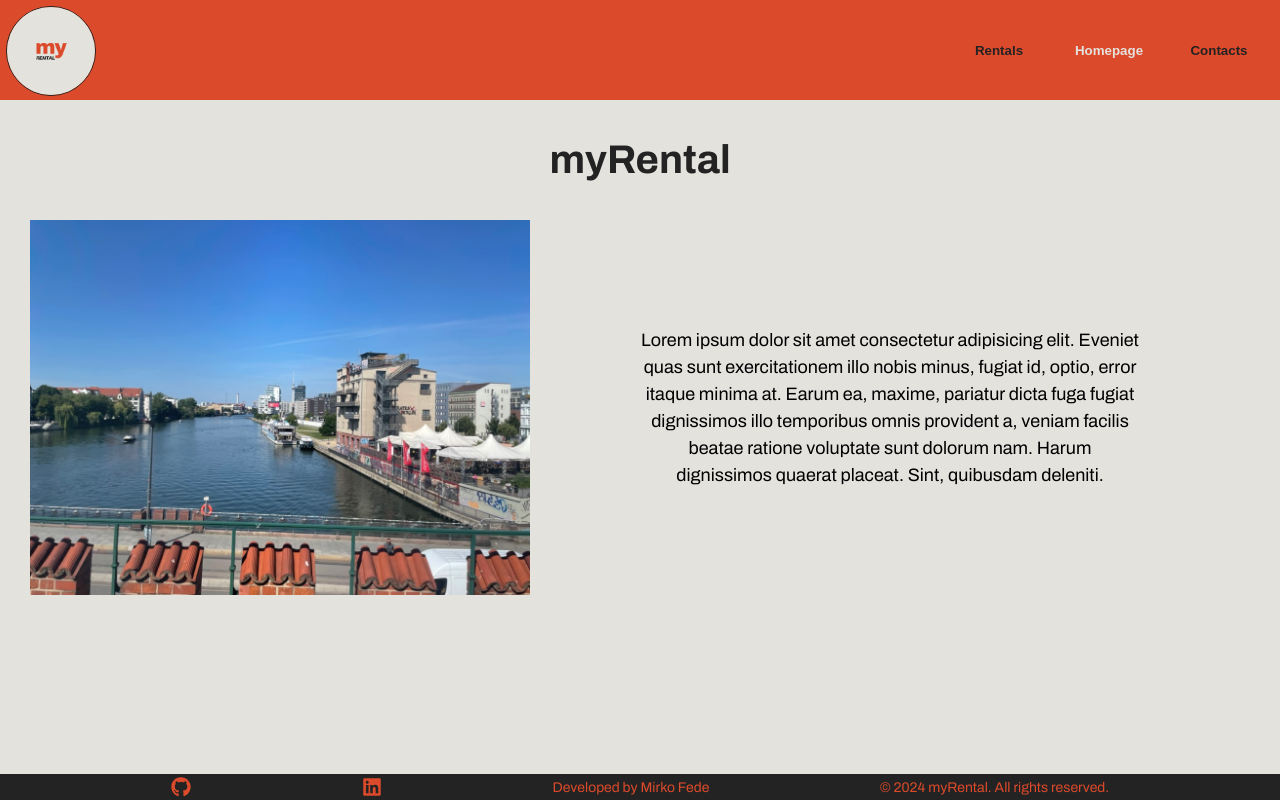
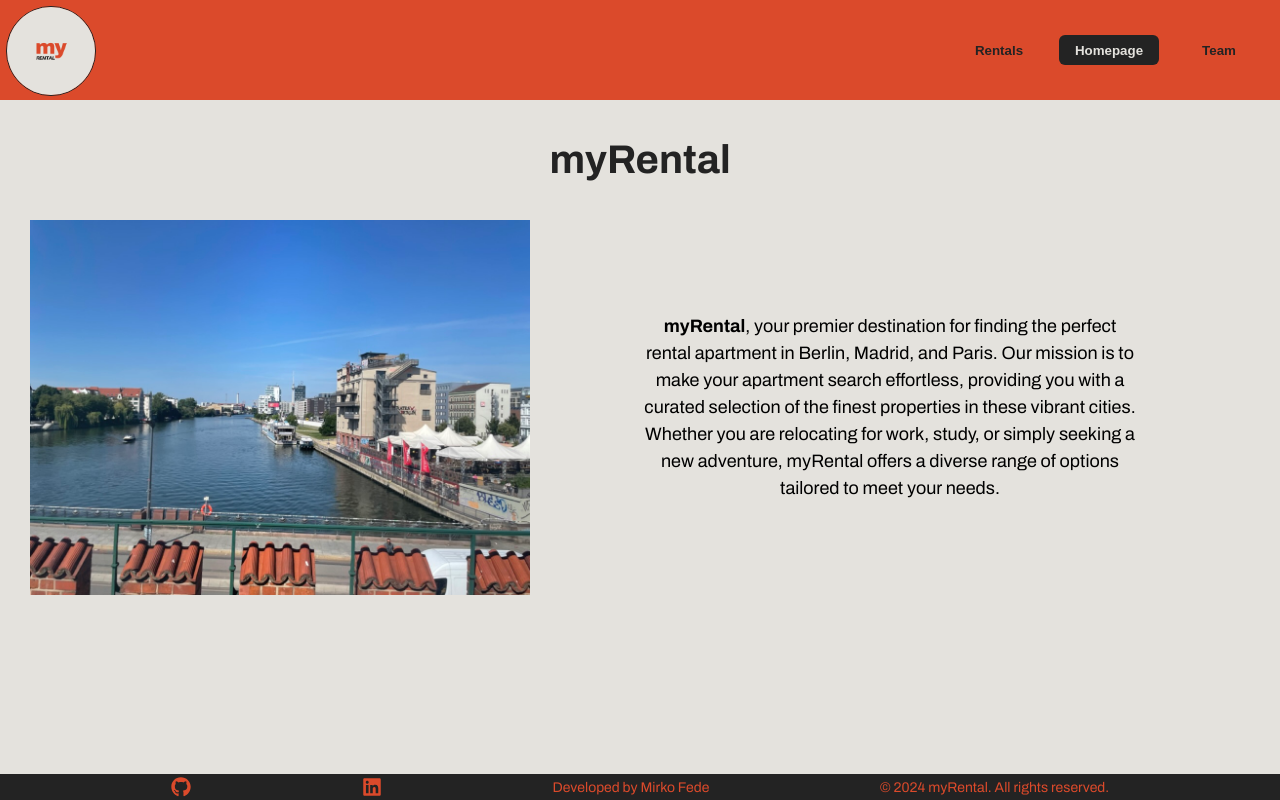
Before and after one commit to mirkoeffe/my-rental, a React (Vite) app: page /about in a window 1280 px wide. Built offline with nearby package versions, Linux system fonts and the light colour scheme.

Commit message:
fix navbar, render detailed element

```diff
--- a/src/App.css
+++ b/src/App.css
@@ -72,12 +72,26 @@ html {
   max-width: 500px;
 }
 
+.filtered-item-link,
+.element-item-link {
+  text-decoration: none;
+  color: inherit;
+  cursor: pointer;
+}
+
+.elements-list {
+  max-width: 600px;
+  margin: 20px auto;
+}
+
 /* RENTALS PAGE */
 
 /* FILTERED PAGE */
 .filtered-body {
   display: flex;
   flex-direction: column;
+  max-width: 600px;
+  margin: 10px auto;
 }
 
 .filtered-header {
@@ -97,3 +111,19 @@ html {
   max-width: 50%;
   height: auto;
 }
+
+/* TEAM PAGE */
+
+.team-icon {
+  height: 50px;
+  width: auto;
+  margin-right: 10px;
+  background-color: var(--SECONDCOLOR);
+  border-radius: 6px;
+}
+
+.team-img {
+  width: 100px;
+  height: 100px;
+  object-fit: cover;
+}
--- a/src/App.jsx
+++ b/src/App.jsx
@@ -1,6 +1,6 @@
 import { BrowserRouter as Router, Routes, Route } from "react-router-dom";
 
-import Contact from "./pages/Contact";
+import Team from "./pages/Team.jsx";
 import Homepage from "./pages/Homepage";
 import About from "./pages/About";
 import Rentals from "./pages/Rentals";
@@ -9,21 +9,23 @@ import FilteredElements from "./pages/FilteredElements";
 import DetailedPage from "./pages/DetailedPage";
 
 import "./App.css";
+import Navbar from "./components/Navbar/index.jsx";
 
 function App() {
   const appRoutes = [
     { path: "/", element: <Homepage />, exact: true },
-    { path: "/contact", element: <Contact /> },
+    { path: "/team", element: <Team /> },
     { path: "/about", element: <About /> },
     { path: "/rentals", element: <Rentals /> },
     { path: "*", element: <h1>Page not found</h1> },
     { path: "/filter/:city", element: <FilteredElements /> },
-    { path: "/details/:id", element: <DetailedPage /> },
+    { path: "/detail/:id", element: <DetailedPage /> },
   ];
 
   return (
     <>
       <div className="pages">
+        <Navbar />
         <Routes>
           {appRoutes.map((route) => (
             <Route key={route.path} path={route.path} element={route.element} />
--- a/src/components/Navbar/index.jsx
+++ b/src/components/Navbar/index.jsx
@@ -22,7 +22,12 @@ function Navbar({ onCityClick }) {
     }
   };
 
-  const renderButtons = () => {
+  /* const obj = {
+    "/": [{},{}]
+  }
+obj[location.pathname] */
+
+  let renderButtons = () => {
     switch (location.pathname) {
       case "/":
         return (
@@ -33,8 +38,8 @@ function Navbar({ onCityClick }) {
             <Link to="/about">
               <button className="nav-buttons">About</button>
             </Link>
-            <Link to="/contact">
-              <button className="nav-buttons">Contacts</button>
+            <Link to="/team">
+              <button className="nav-buttons">Team</button>
             </Link>
           </>
         );
@@ -47,12 +52,12 @@ function Navbar({ onCityClick }) {
             <Link to="/">
               <button className="nav-buttons homepage">Homepage</button>
             </Link>
-            <Link to="/contact">
-              <button className="nav-buttons">Contacts</button>
+            <Link to="/team">
+              <button className="nav-buttons">Team</button>
             </Link>
           </>
         );
-      case "/contact":
+      case "/team":
         return (
           <>
             <Link to="/rentals">
@@ -75,13 +80,18 @@ function Navbar({ onCityClick }) {
             <Link to="/about">
               <button className="nav-buttons">About</button>
             </Link>
-            <Link to="/contact">
-              <button className="nav-buttons">Contacts</button>
+            <Link to="/team">
+              <button className="nav-buttons">Team</button>
             </Link>
           </>
         );
-      case "/filter/:city":
-        return (
+      default:
+        return null;
+    }
+  };
+
+  if (!renderButtons()) {
+    renderButtons = () => (
       <>
         <Link to="/">
           <button className="nav-buttons homepage">Homepage</button>
@@ -92,15 +102,12 @@ function Navbar({ onCityClick }) {
         <Link to="/about">
           <button className="nav-buttons">About</button>
         </Link>
-            <Link to="/contact">
-              <button className="nav-buttons">Contacts</button>
+        <Link to="/team">
+          <button className="nav-buttons">Team</button>
         </Link>
       </>
     );
-      default:
-        return null;
   }
-  };
 
   return (
     <>
--- a/src/components/Navbar/styles.css
+++ b/src/components/Navbar/styles.css
@@ -66,6 +66,8 @@
   padding: 1px;
   background-color: var(--MAINCOLOR);
   height: 100px;
+  position: sticky;
+  top: 0;
 }
 
 .menu-bars {
@@ -107,8 +109,11 @@
 
 .nav-buttons.homepage {
   color: var(--BGCOLOR);
+  background-color: var(--SECONDCOLOR);
+  border-radius: 6px;
 }
 
 .nav-buttons.homepage:hover {
   color: var(--SECONDCOLOR);
+  background-color: var(--BGCOLOR);
 }
--- a/src/pages/About.jsx
+++ b/src/pages/About.jsx
@@ -5,17 +5,17 @@ import "../App.css";
 function About() {
   return (
     <div className="about-main">
-      <Navbar />
       <h1 className="about-header">myRental</h1>
       <div className="about-main-container">
         <img src={Berlin} alt="Berlin" />
         <p>
-          Lorem ipsum dolor sit amet consectetur adipisicing elit. Eveniet quas
-          sunt exercitationem illo nobis minus, fugiat id, optio, error itaque
-          minima at. Earum ea, maxime, pariatur dicta fuga fugiat dignissimos
-          illo temporibus omnis provident a, veniam facilis beatae ratione
-          voluptate sunt dolorum nam. Harum dignissimos quaerat placeat. Sint,
-          quibusdam deleniti.
+          <strong>myRental</strong>, your premier destination for finding the
+          perfect rental apartment in Berlin, Madrid, and Paris. Our mission is
+          to make your apartment search effortless, providing you with a curated
+          selection of the finest properties in these vibrant cities. Whether
+          you are relocating for work, study, or simply seeking a new adventure,
+          myRental offers a diverse range of options tailored to meet your
+          needs.
         </p>
       </div>
     </div>
--- a/src/pages/Contact.jsx
+++ /dev/null
@@ -1,11 +0,0 @@
-import Navbar from "../components/Navbar/index.jsx";
-
-function Contact() {
-  return (
-    <div className="about-main">
-      <Navbar />
-    </div>
-  );
-}
-
-export default Contact;
--- a/src/pages/DetailedPage.jsx
+++ b/src/pages/DetailedPage.jsx
@@ -1,5 +1,35 @@
+import React, { useState, useEffect } from "react";
 import { useParams } from "react-router-dom";
+import data from "../assets/project-data.json";
+import "../App.css";
+import Navbar from "../components/Navbar/index.jsx";
 
-function DetailedPage() {}
+const DetailedPage = () => {
+  const { id } = useParams();
+  const [item, setItem] = useState(null);
+
+  useEffect(() => {
+    const selectedItem = data.results.find((item) => item.id === id);
+    setItem(selectedItem);
+  }, [id]);
+
+  if (!item) {
+    return <p>Loading...</p>;
+  }
+
+  return (
+    <div>
+      <div className="detailed-page">
+        <img src={item.picture_url.url} alt={item.name} />
+        <div>
+          <h2>{item.name}</h2>
+          <p>{item.description}</p>
+          <br />
+          <p>{item.price} € per night</p>
+        </div>
+      </div>
+    </div>
+  );
+};
 
 export default DetailedPage;
--- a/src/pages/FilteredElements.jsx
+++ b/src/pages/FilteredElements.jsx
@@ -1,5 +1,5 @@
 import React from "react";
-import { useParams } from "react-router-dom";
+import { useParams, Link } from "react-router-dom";
 import data from "../assets/project-data.json";
 import "../App.css";
 import Navbar from "../components/Navbar/index.jsx";
@@ -12,14 +12,18 @@ const FilteredElements = () => {
 
   return (
     <div>
-      <Navbar />
       <h1 className="filtered-header">
         Properties in {city.charAt(0).toUpperCase() + city.slice(1)}
       </h1>
       <div className="filtered-body">
         {filteredData.length > 0 ? (
           filteredData.map((item) => (
-            <div key={item.id} className="filtered-item">
+            <Link
+              key={item.id}
+              to={`/detail/${item.id}`}
+              className="filtered-item-link"
+            >
+              <div className="filtered-item">
                 <img src={item.picture_url.url} alt={item.name} />
                 <div>
                   <h2>{item.name}</h2>
@@ -28,6 +32,7 @@ const FilteredElements = () => {
                   <p>{item.price} € per night</p>
                 </div>
               </div>
+            </Link>
           ))
         ) : (
           <p>No properties found in {city}</p>
--- a/src/pages/Homepage.jsx
+++ b/src/pages/Homepage.jsx
@@ -5,7 +5,6 @@ import Carousel from "../components/Carousel/Carousel.jsx";
 function Homepage() {
   return (
     <>
-      <Navbar />
       <Carousel />
       <p className="home-paragraph">
         Welcome to myRental, your premier destination for finding the perfect
--- a/src/pages/Rentals.jsx
+++ b/src/pages/Rentals.jsx
@@ -25,10 +25,25 @@ function Rentals() {
 
   return (
     <div className="rentals">
-      <Navbar />
-      <Link to="/detail/:id">
-        <ElementList elements={elements} />
-      </Link>
+      <div className="elements-list">
+        {elements.map((item) => (
+          <Link
+            key={item.id}
+            to={`/detail/${item.id}`}
+            className="element-item-link"
+          >
+            <div className="element-item">
+              <img src={item.picture_url.url} alt={item.name} />
+              <div className="element-description">
+                <h2>{item.name}</h2>
+                <p>{item.description}</p>
+                <br />
+                <p>{item.price} € per night</p>
+              </div>
+            </div>
+          </Link>
+        ))}
+      </div>
     </div>
   );
 }
--- /dev/null
+++ b/src/pages/Team.jsx
@@ -0,0 +1,32 @@
+import { FaGithub } from "react-icons/fa";
+import { FaLinkedin } from "react-icons/fa";
+import ProfilePic from "../assets/mirko.png";
+import "../App.css";
+
+function Team() {
+  return (
+    <div className="about-main">
+      <h1 className="about-header">Team</h1>
+      <img src={ProfilePic} alt="Mirko Fede" className="team-img" />
+      <h2>Mirko Fede</h2>
+      <p>Developer</p>
+
+      <a
+        href="https://github.com/mirkoeffe/my-rental"
+        className="footer-link"
+        target="_blank"
+      >
+        <FaGithub className="team-icon" />
+      </a>
+      <a
+        href="https://www.linkedin.com/in/mirko-fede/"
+        className="footer-link"
+        target="_blank"
+      >
+        <FaLinkedin className="team-icon" />
+      </a>
+    </div>
+  );
+}
+
+export default Team;
```
Also changed, not shown: src/assets/mirko.png (added). Lines whose indentation alone changed are shown as unchanged.
